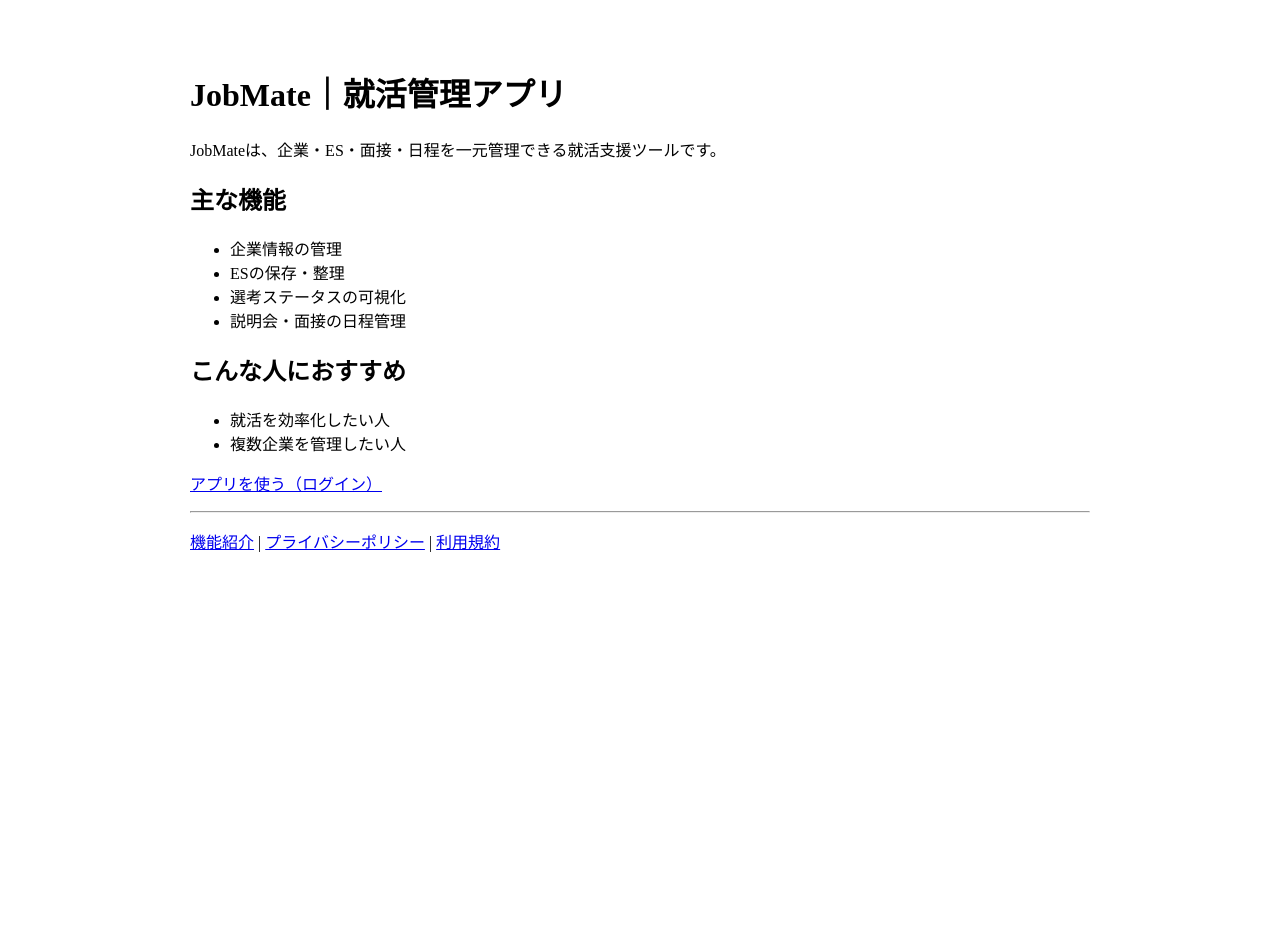
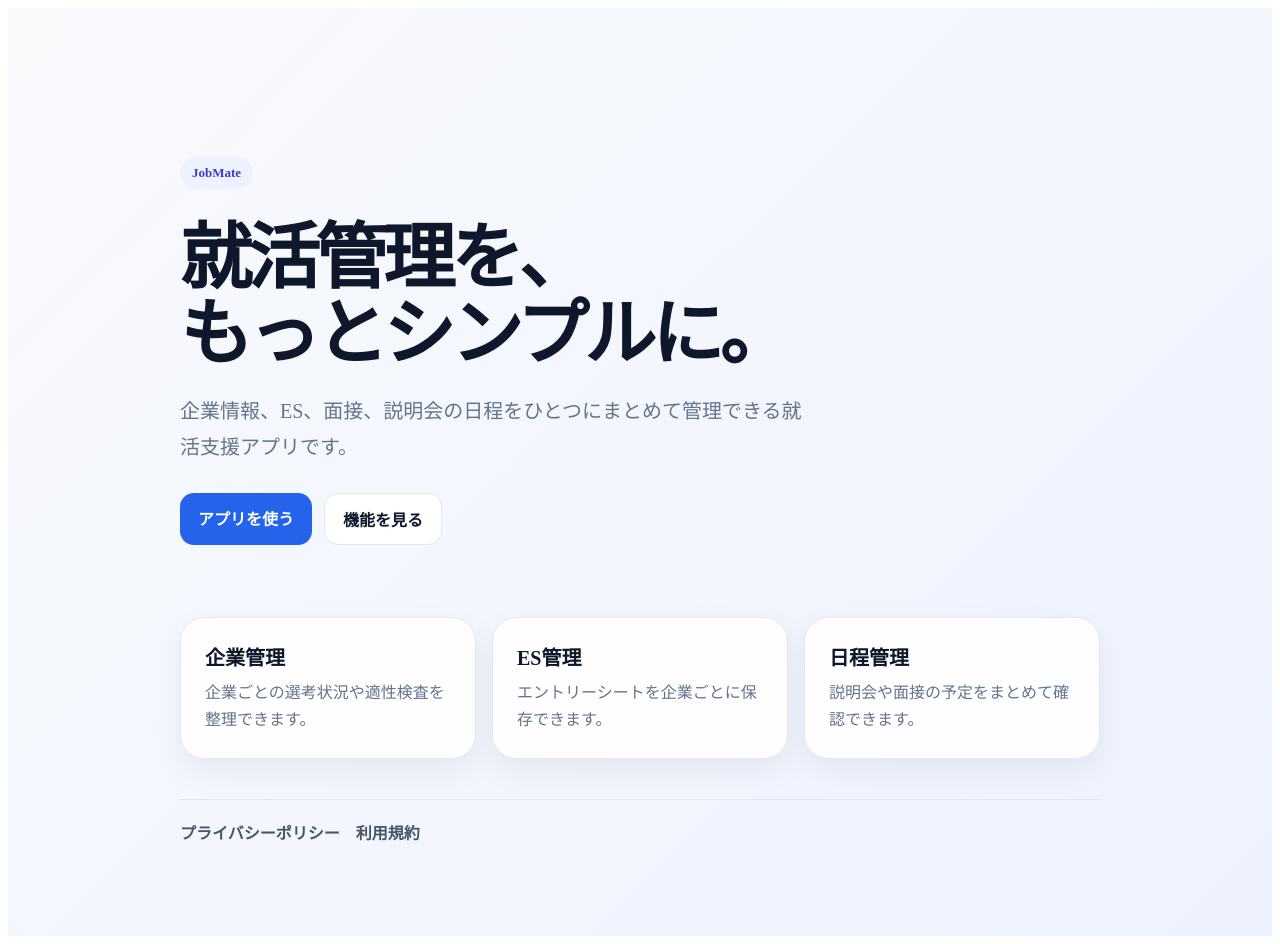
Before and after one commit to haru0001111/jobmate0001111, a Next.js app: page / in a window 1280 px wide. Before the commit the page ends 800 px from the top, so only its background shows below. Built offline with nearby package versions, Linux system fonts and the light colour scheme; no server answers.

Commit message:
improve public landing page

```diff
--- a/app/page.tsx
+++ b/app/page.tsx
@@ -1,37 +1,159 @@
+import Link from 'next/link';
+
 export default function HomePage() {
   return (
-    <main style={{ padding: 40, maxWidth: 900, margin: '0 auto' }}>
-      <h1>JobMate｜就活管理アプリ</h1>
+    <main style={page}>
+      <section style={hero}>
+        <p style={badge}>JobMate</p>
 
-      <p>
-        JobMateは、企業・ES・面接・日程を一元管理できる就活支援ツールです。
-      </p>
+        <h1 style={title}>
+          就活管理を、<br />
+          もっとシンプルに。
+        </h1>
 
-      <h2>主な機能</h2>
-      <ul>
-        <li>企業情報の管理</li>
-        <li>ESの保存・整理</li>
-        <li>選考ステータスの可視化</li>
-        <li>説明会・面接の日程管理</li>
-      </ul>
+        <p style={lead}>
+          企業情報、ES、面接、説明会の日程をひとつにまとめて管理できる就活支援アプリです。
+        </p>
 
-      <h2>こんな人におすすめ</h2>
-      <ul>
-        <li>就活を効率化したい人</li>
-        <li>複数企業を管理したい人</li>
-      </ul>
+        <div style={actions}>
+          <Link href="/dashboard" style={primaryButton}>
+            アプリを使う
+          </Link>
+          <Link href="/features" style={secondaryButton}>
+            機能を見る
+          </Link>
+        </div>
+      </section>
 
-      <p>
-        <a href="/dashboard">アプリを使う（ログイン）</a>
-      </p>
+      <section style={grid}>
+        <div style={card}>
+          <h2 style={cardTitle}>企業管理</h2>
+          <p style={cardText}>企業ごとの選考状況や適性検査を整理できます。</p>
+        </div>
 
-      <hr />
+        <div style={card}>
+          <h2 style={cardTitle}>ES管理</h2>
+          <p style={cardText}>エントリーシートを企業ごとに保存できます。</p>
+        </div>
 
-      <p>
-        <a href="/features">機能紹介</a> |{' '}
-        <a href="/privacy">プライバシーポリシー</a> |{' '}
-        <a href="/terms">利用規約</a>
-      </p>
+        <div style={card}>
+          <h2 style={cardTitle}>日程管理</h2>
+          <p style={cardText}>説明会や面接の予定をまとめて確認できます。</p>
+        </div>
+      </section>
+
+      <footer style={footer}>
+        <Link href="/privacy" style={footerLink}>プライバシーポリシー</Link>
+        <Link href="/terms" style={footerLink}>利用規約</Link>
+      </footer>
     </main>
   );
 }
+
+const page: React.CSSProperties = {
+  minHeight: '100vh',
+  padding: 'clamp(24px, 6vw, 64px)',
+  background: 'linear-gradient(135deg, #f8fafc 0%, #eef2ff 100%)',
+  color: '#0f172a',
+};
+
+const hero: React.CSSProperties = {
+  maxWidth: 920,
+  margin: '0 auto',
+  padding: 'clamp(32px, 8vw, 72px) 0',
+};
+
+const badge: React.CSSProperties = {
+  display: 'inline-block',
+  padding: '8px 12px',
+  borderRadius: 999,
+  background: '#eef2ff',
+  color: '#4338ca',
+  fontSize: 13,
+  fontWeight: 800,
+};
+
+const title: React.CSSProperties = {
+  margin: '20px 0 16px',
+  fontSize: 'clamp(42px, 8vw, 72px)',
+  lineHeight: 1.05,
+  fontWeight: 900,
+  letterSpacing: '-0.06em',
+};
+
+const lead: React.CSSProperties = {
+  maxWidth: 640,
+  color: '#64748b',
+  fontSize: 'clamp(16px, 2vw, 20px)',
+  lineHeight: 1.8,
+  marginBottom: 28,
+};
+
+const actions: React.CSSProperties = {
+  display: 'flex',
+  gap: 12,
+  flexWrap: 'wrap',
+};
+
+const primaryButton: React.CSSProperties = {
+  padding: '13px 18px',
+  borderRadius: 14,
+  background: '#2563eb',
+  color: '#fff',
+  fontWeight: 800,
+  textDecoration: 'none',
+};
+
+const secondaryButton: React.CSSProperties = {
+  padding: '13px 18px',
+  borderRadius: 14,
+  background: '#fff',
+  color: '#0f172a',
+  border: '1px solid #e5e7eb',
+  fontWeight: 800,
+  textDecoration: 'none',
+};
+
+const grid: React.CSSProperties = {
+  maxWidth: 920,
+  margin: '0 auto',
+  display: 'grid',
+  gridTemplateColumns: 'repeat(auto-fit, minmax(220px, 1fr))',
+  gap: 16,
+};
+
+const card: React.CSSProperties = {
+  background: 'rgba(255,255,255,0.9)',
+  border: '1px solid #e5e7eb',
+  borderRadius: 24,
+  padding: 24,
+  boxShadow: '0 12px 32px rgba(15,23,42,0.06)',
+};
+
+const cardTitle: React.CSSProperties = {
+  margin: '0 0 8px',
+  fontSize: 20,
+  fontWeight: 900,
+};
+
+const cardText: React.CSSProperties = {
+  margin: 0,
+  color: '#64748b',
+  lineHeight: 1.7,
+};
+
+const footer: React.CSSProperties = {
+  maxWidth: 920,
+  margin: '40px auto 0',
+  paddingTop: 20,
+  borderTop: '1px solid #e5e7eb',
+  display: 'flex',
+  gap: 16,
+  flexWrap: 'wrap',
+};
+
+const footerLink: React.CSSProperties = {
+  color: '#475569',
+  fontWeight: 700,
+  textDecoration: 'none',
+};
```
